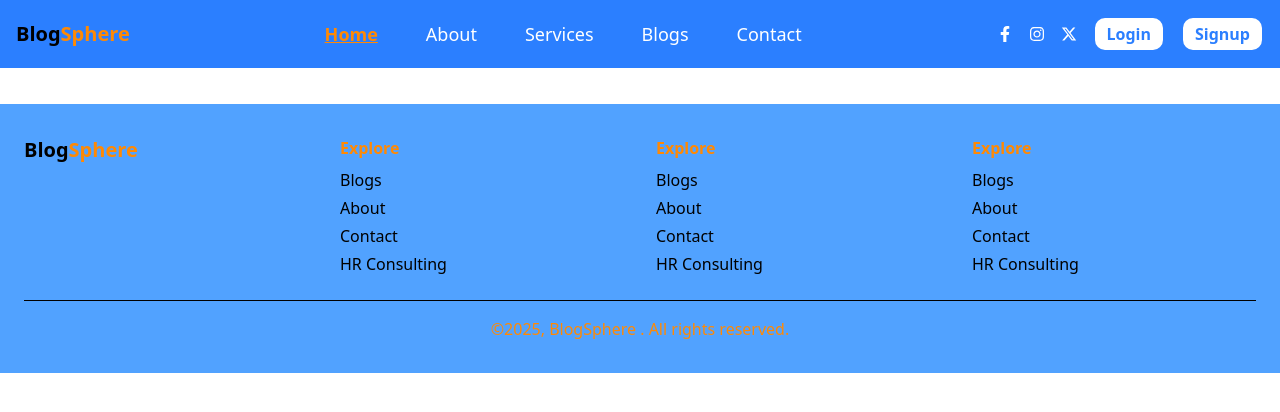
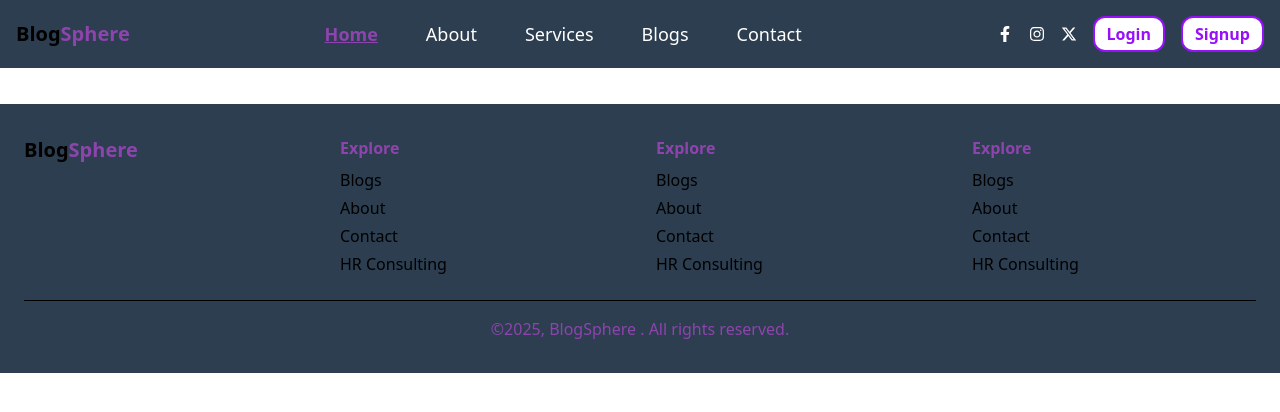
Before and after one commit to itsmepriyanka/Blog_website, a React (Vite) app: page / in a window 1280 px wide. Shown: the top 412 px of the page. Built offline with nearby package versions, Linux system fonts and the light colour scheme.

Commit message:
color updated

```diff
--- a/src/index.css
+++ b/src/index.css
@@ -27,3 +27,10 @@
     }
 
   }
+
+.color{
+ background: #2C3E50;
+}
+.secColor{
+color: #8E44AD;
+}
--- a/src/layout/Footer.jsx
+++ b/src/layout/Footer.jsx
@@ -1,37 +1,37 @@
 const Footer = () => {
   return (
-    <footer className="bg-blue-400 py-8 mt-20 ">
+    <footer className="color py-8 mt-20 ">
       <div className="max-w-7xl mx-auto px-6 grid grid-cols-1 md:grid-cols-4 gap-8">
         {/* Brand Info */}
         <div>
           <a href="/" className="text-xl font-bold text-black">
             Blog
-            <span className="text-orange-400">Sphere</span>
+            <span className="secColor">Sphere</span>
           </a>
         </div>
 
         {/* Navigation Links */}
         {[...Array(3)].map((_, index) => (
           <div key={index}>
-            <h3 className="font-bold text-orange-400">Explore</h3>
+            <h3 className="font-bold secColor">Explore</h3>
             <ul className="mt-2 space-y-1">
               <li>
-                <a href="#" className="hover:text-orange-400">
+                <a href="#" className="hover:text-purple-500">
                   Blogs
                 </a>
               </li>
               <li>
-                <a href="#" className="hover:text-orange-400">
+                <a href="#" className="hover:text-purple-500">
                   About
                 </a>
               </li>
               <li>
-                <a href="#" className="hover:text-orange-400">
+                <a href="#" className="hover:text-purple-500">
                   Contact
                 </a>
               </li>
               <li>
-                <a href="#" className="hover:text-orange-400">
+                <a href="#" className="hover:text-purple-500">
                   HR Consulting
                 </a>
               </li>
@@ -44,7 +44,7 @@ const Footer = () => {
       <div className="border-t border-black mt-6 mx-6"></div>
 
       {/* Copyright */}
-      <div className="text-center text-orange-400 mt-4">
+      <div className="text-center secColor mt-4">
         <p>&copy;2025, BlogSphere . All rights reserved.</p>
       </div>
     </footer>
--- a/src/layout/Header.jsx
+++ b/src/layout/Header.jsx
@@ -12,11 +12,11 @@ const Header = () => {
 
   // navitems
   return (
-    <header className="bg-blue-500 text-white fixed top-0 left-0 right-0">
+    <header className="color text-white fixed top-0 left-0 right-0">
       <nav className="px-4 py-4 max-w-7xl flex mx-auto justify-between items-center">
         <a href="/" className="text-xl font-bold text-black">
           Blog
-          <span className="text-orange-400">Sphere</span>
+          <span className="secColor">Sphere</span>
         </a>
 
         {/* navritems for lg devices */}
@@ -26,7 +26,7 @@ const Header = () => {
             <NavLink
               to="/"
               className={({ isActive }) =>
-                isActive ? "text-orange-400 font-bold underline" : "text-white"
+                isActive ? "secColor font-bold underline" : "text-white"
               }
             >
               Home
@@ -36,7 +36,7 @@ const Header = () => {
             <NavLink
               to="/about"
               className={({ isActive }) =>
-                isActive ? "text-orange-400 font-bold underline" : "text-white"
+                isActive ? "secColor font-bold underline" : "text-white"
               }
             >
               About
@@ -46,7 +46,7 @@ const Header = () => {
             <NavLink
               to="/services"
               className={({ isActive }) =>
-                isActive ? "text-orange-400 font-bold underline" : "text-white"
+                isActive ? "secColor font-bold underline" : "text-white"
               }
             >
               Services
@@ -56,7 +56,7 @@ const Header = () => {
             <NavLink
               to="/blogs"
               className={({ isActive }) =>
-                isActive ? "text-orange-400 font-bold underline" : "text-white"
+                isActive ? "secColor font-bold underline" : "text-white"
               }
             >
               Blogs
@@ -66,7 +66,7 @@ const Header = () => {
             <NavLink
               to="/contact"
               className={({ isActive }) =>
-                isActive ? "text-orange-400 font-bold underline" : "text-white"
+                isActive ? "secColor font-bold underline" : "text-white"
               }
             >
               Contact
@@ -76,22 +76,22 @@ const Header = () => {
 
         {/* menu icons */}
         <div className="text-white lg:flex gap-4 items-center hidden ">
-          <a href="/" className="hover:text-orange-500 hover:">
+          <a href="/" className="hover:text-purple-500 hover:">
             <FaFacebookF />
           </a>
-          <a href="/" className="hover:text-orange-500">
+          <a href="/" className="hover:text-purple-500">
             <FaInstagram />
           </a>
-          <a href="/" className="hover:text-orange-500">
+          <a href="/" className="hover:text-purple-500">
             <FaXTwitter />
           </a>
           <NavLink to="/login">
-            <button className="btn border-2 font-bold bg-white text-blue-500 hover:bg-orange-400 hover:text-white px-3 py-1 rounded-xl">
+            <button className="btn border-2 font-bold bg-white text-purple-600 hover:bg-purple-500 hover:text-white px-3 py-1 rounded-xl">
               Login
             </button>
           </NavLink>
           <NavLink to="/register">
-            <button className="btn border-2 font-bold bg-white text-blue-500 hover:bg-orange-400 hover:text-white px-3 py-1 rounded-xl">
+            <button className="btn border-2 font-bold bg-white text-purple-600 hover:bg-purple-500 hover:text-white px-3 py-1 rounded-xl">
               Signup
             </button>
           </NavLink>
@@ -122,7 +122,7 @@ const Header = () => {
             <NavLink
               to="/"
               className={({ isActive }) =>
-                isActive ? "text-orange-400 font-bold underline" : "text-black"
+                isActive ? "secColor font-bold underline" : "text-black"
               }
             >
               Home
@@ -132,7 +132,7 @@ const Header = () => {
             <NavLink
               to="/about"
               className={({ isActive }) =>
-                isActive ? "text-orange-400 font-bold underline" : "text-black"
+                isActive ? "secColor font-bold underline" : "text-black"
               }
             >
               About
@@ -142,7 +142,7 @@ const Header = () => {
             <NavLink
               to="/services"
               className={({ isActive }) =>
-                isActive ? "text-orange-400 font-bold underline" : "text-black"
+                isActive ? "secColor font-bold underline" : "text-black"
               }
             >
               Services
@@ -152,7 +152,7 @@ const Header = () => {
             <NavLink
               to="/blogs"
               className={({ isActive }) =>
-                isActive ? "text-orange-400 font-bold underline" : "text-black"
+                isActive ? "secColor font-bold underline" : "text-black"
               }
             >
               Blogs
@@ -162,7 +162,7 @@ const Header = () => {
             <NavLink
               to="/contact"
               className={({ isActive }) =>
-                isActive ? "text-orange-400 font-bold underline" : "text-black"
+                isActive ? "secColor font-bold underline" : "text-black"
               }
             >
               Contact
@@ -170,10 +170,10 @@ const Header = () => {
           </li>
           <li>
             <NavLink to="/login" className="">
-              <button className="btn border-2 border-orange-400 text-orange-400 hover:bg-orange-400 hover:text-white px-3 py-1 rounded-xl mr-10">
+              <button className="btn border-2 border-purple-500 secColor hover:bg-purple-500 hover:text-white px-3 py-1 rounded-xl mr-10">
                 Login
               </button>
-              <button className="btn border-2 border-orange-400 text-orange-400 hover:bg-orange-400 hover:text-white px-3 py-1 rounded-xl mr-10">
+              <button className="btn border-2 border-purple-500 secColor hover:bg-purple-500 hover:text-white px-3 py-1 rounded-xl mr-10">
                 Signup
               </button>
             </NavLink>
```
